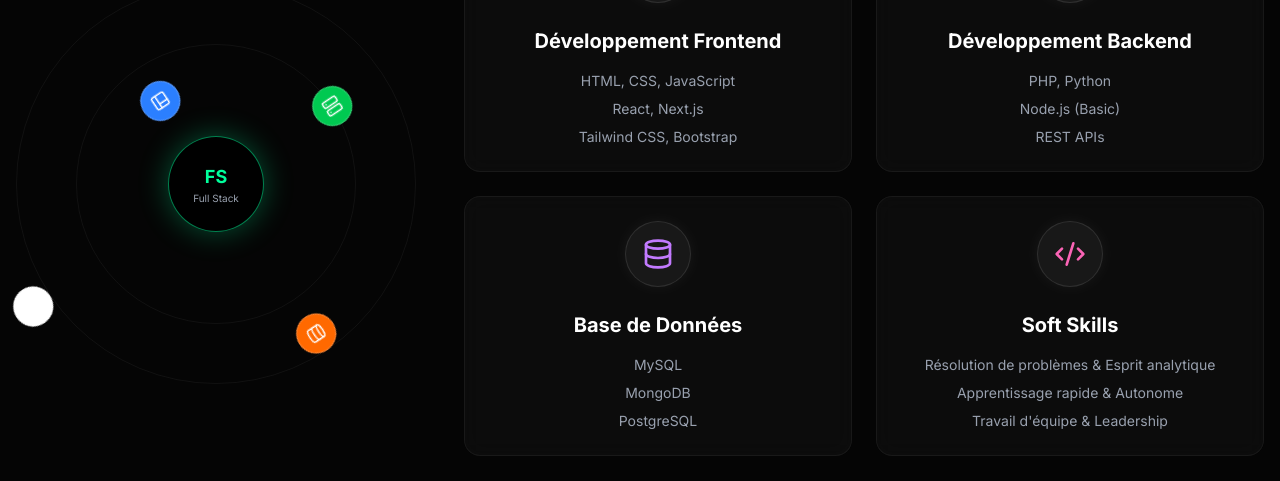
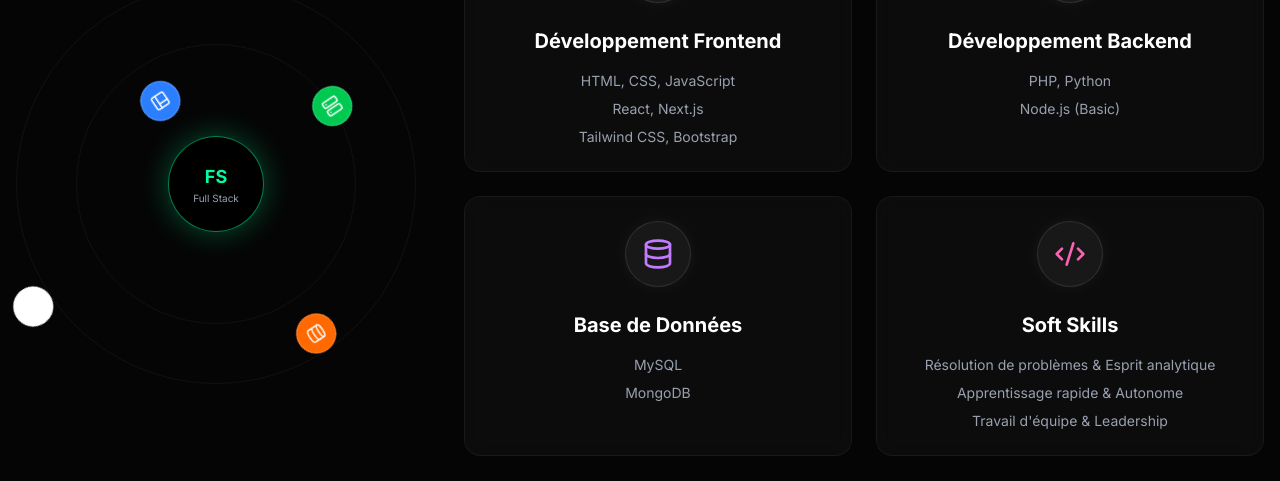
Before and after one commit to khamli123555/developer-portfolio, a Next.js app: page / in a window 1280 px wide. Shown: the part 1640-2121 px from the top of the page. Built offline with nearby package versions, Linux system fonts and the light colour scheme.

Commit message:
modifier competencers

```diff
--- a/components/Expertise.tsx
+++ b/components/Expertise.tsx
@@ -18,12 +18,12 @@ export default function Expertise() {
         {
             icon: <Terminal className="text-secondary" size={32} />,
             title: t.skills.backend,
-            items: ["PHP, Python", "Node.js (Basic)", "REST APIs"],
+            items: ["PHP, Python", "Node.js (Basic)",],
         },
         {
             icon: <Database className="text-purple-400" size={32} />,
             title: t.skills.database,
-            items: ["MySQL", "MongoDB", "PostgreSQL"],
+            items: ["MySQL", "MongoDB"],
         },
         {
             icon: <Code2 className="text-pink-400" size={32} />,
```
